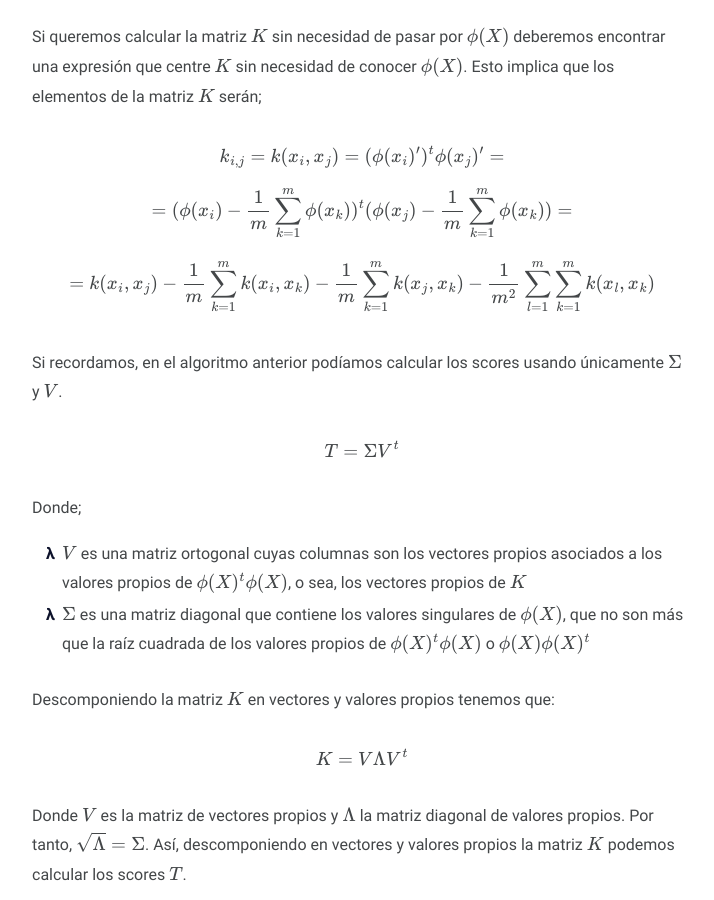
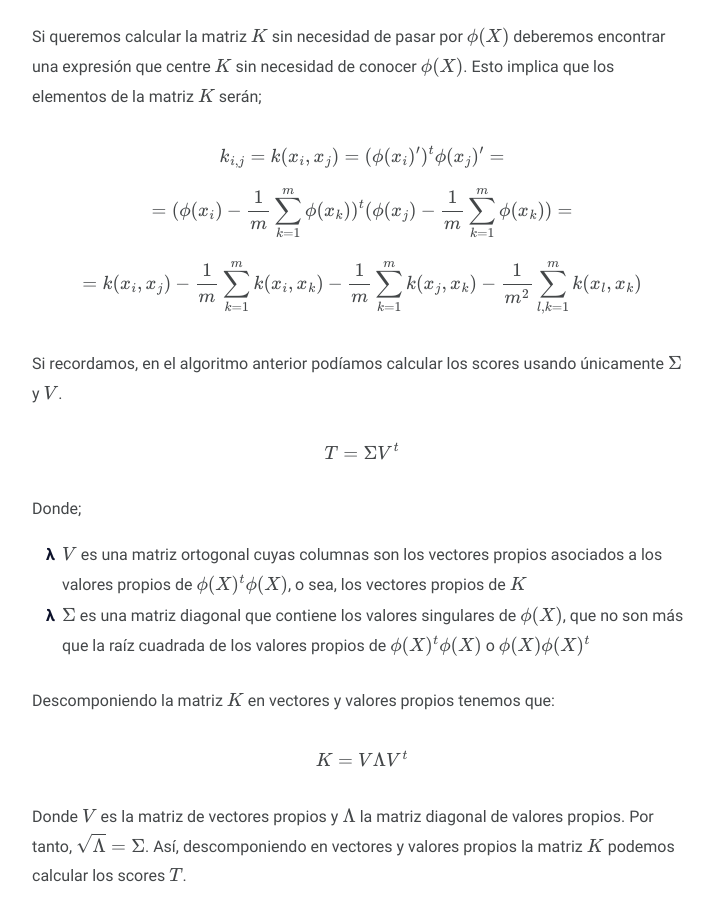
Before and after one commit to JAVI897/JAVI897.github.io, a Jekyll site: the page built from _posts/PCA y KernelPCA/2020-08-05-PCA-y-KernelPCA.md, in a window 1280 px wide and 900 px high, scrolled down 11393 px. Shown: the whole window, without its empty margins (278-992 px from the left). Built offline with Jekyll 4.4.1, drawn with Linux system fonts in a browser that asks for light colours; formulas are drawn with MathJax 3.

Commit message:
Update 2020-08-05-PCA-y-KernelPCA.md

```diff
--- a/_posts/PCA y KernelPCA/2020-08-05-PCA-y-KernelPCA.md
+++ b/_posts/PCA y KernelPCA/2020-08-05-PCA-y-KernelPCA.md
@@ -243,7 +243,7 @@ $$k_{i, j} = k(x_i, x_j) = (\phi(x_i)')^t\phi(x_j)' =$$
 
 $$= ( \phi(x_i) - \frac{1}{m} \sum_{k=1}^{m} \phi(x_k) )^t ( \phi(x_j) - \frac{1}{m} \sum_{k=1}^{m} \phi(x_k)) =$$
 
-$$= k(x_i, x_j) - \frac{1}{m}\sum_{k=1}^m k(x_i, x_k) - \frac{1}{m}\sum_{k=1}^m k(x_j, x_k) - \frac{1}{m^2} \sum_{l=1}^m \sum_{k=1}^m k(x_l, x_k)$$
+$$= k(x_i, x_j) - \frac{1}{m}\sum_{k=1}^m k(x_i, x_k) - \frac{1}{m}\sum_{k=1}^m k(x_j, x_k) - \frac{1}{m^2} \sum_{l, k=1}^m k(x_l, x_k)$$
 
 Si recordamos, en el algoritmo anterior podíamos calcular los scores usando únicamente $\Sigma$ y $V$.
 
```
